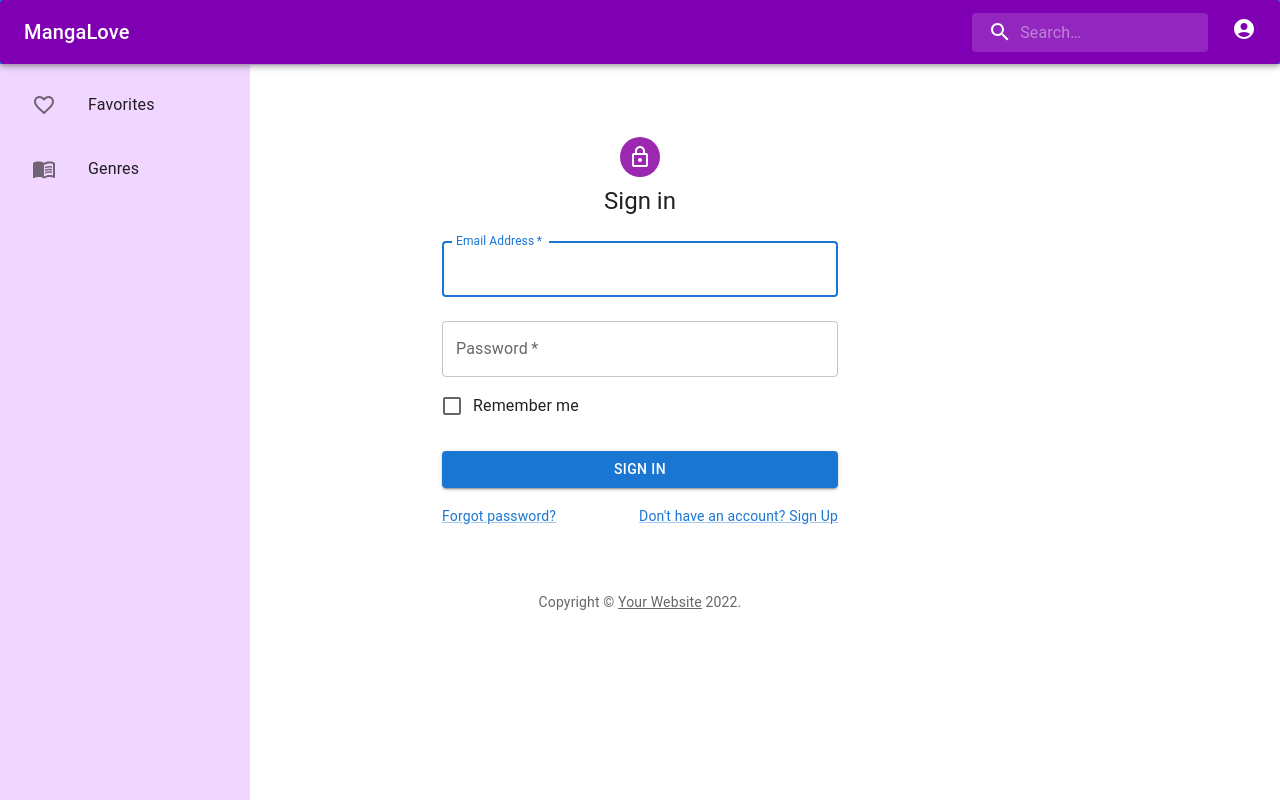
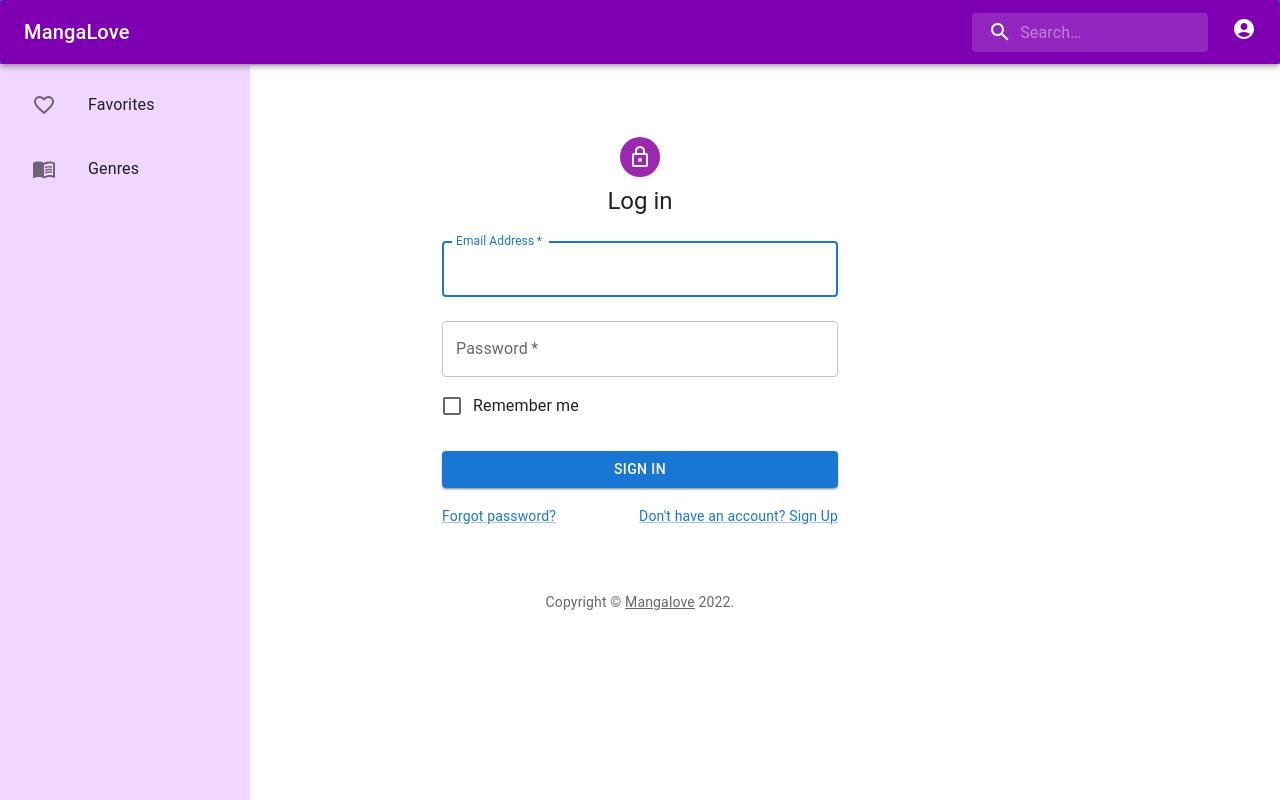
Before and after one commit to lorenapinkala/MangaloveFront, a React (Create React App) app: page /login in a window 1280 px wide. Built offline with nearby package versions, Linux system fonts and the light colour scheme.

Commit message:
modularizacion del componente login

```diff
--- /dev/null
+++ b/src/commons/Copyright.js
@@ -0,0 +1,19 @@
+import React from 'react'
+import Typography from '@mui/material/Typography';
+import Link from '@mui/material/Link';
+
+
+const Copyright = (props) => {
+    return (
+        <Typography variant="body2" color="text.secondary" align="center" {...props}>
+          {'Copyright © '}
+          <Link color="inherit" >
+            Mangalove
+          </Link>{' '}
+          {new Date().getFullYear()}
+          {'.'}
+        </Typography>
+      );
+}
+
+export default Copyright
--- a/src/components/Login.js
+++ b/src/components/Login.js
@@ -1,4 +1,3 @@
-
 import * as React from 'react';
 import Avatar from '@mui/material/Avatar';
 import Button from '@mui/material/Button';
@@ -13,31 +12,11 @@ import LockOutlinedIcon from '@mui/icons-material/LockOutlined';
 import Typography from '@mui/material/Typography';
 import Container from '@mui/material/Container';
 import { createTheme, ThemeProvider } from '@mui/material/styles';
+import Copyright from '../commons/Copyright';
 
-function Copyright(props) {
-  return (
-    <Typography variant="body2" color="text.secondary" align="center" {...props}>
-      {'Copyright © '}
-      <Link color="inherit" href="https://mui.com/">
-        Your Website
-      </Link>{' '}
-      {new Date().getFullYear()}
-      {'.'}
-    </Typography>
-  );
-}
+const Login = () => {
 
-const theme = createTheme();
-
-export default function SignIn() {
-  const handleSubmit = (event) => {
-    event.preventDefault();
-    const data = new FormData(event.currentTarget);
-    console.log({
-      email: data.get('email'),
-      password: data.get('password'),
-    });
-  };
+  const theme = createTheme();
 
   return (
     <ThemeProvider theme={theme}>
@@ -55,9 +34,9 @@ export default function SignIn() {
             <LockOutlinedIcon />
           </Avatar>
           <Typography component="h1" variant="h5">
-            Sign in
+            Log in
           </Typography>
-          <Box component="form" onSubmit={handleSubmit} noValidate sx={{ mt: 1 }}>
+          <Box component="form"  noValidate sx={{ mt: 1 }}>
             <TextField
               margin="normal"
               required
@@ -107,5 +86,8 @@ export default function SignIn() {
         <Copyright sx={{ mt: 8, mb: 4 }} />
       </Container>
     </ThemeProvider>
-  );
+  )
+
 }
+
+export default Login
```
